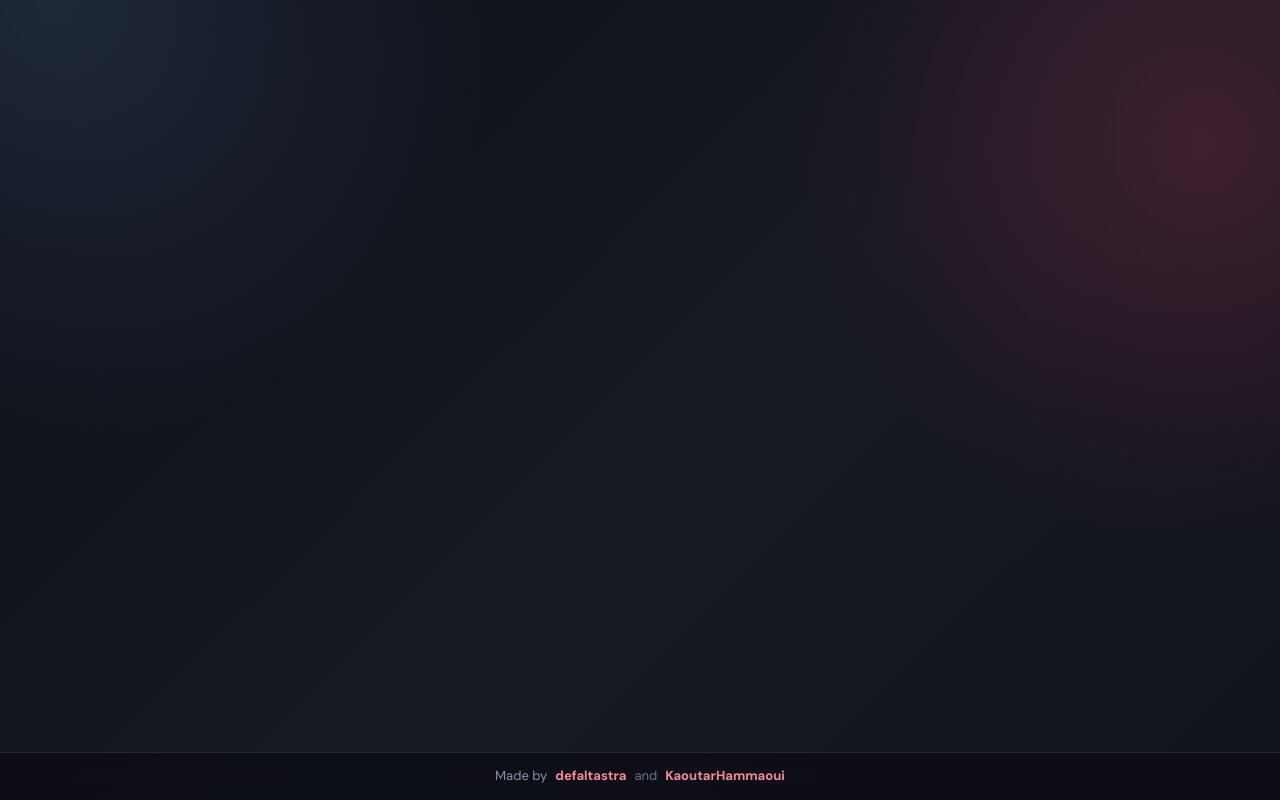
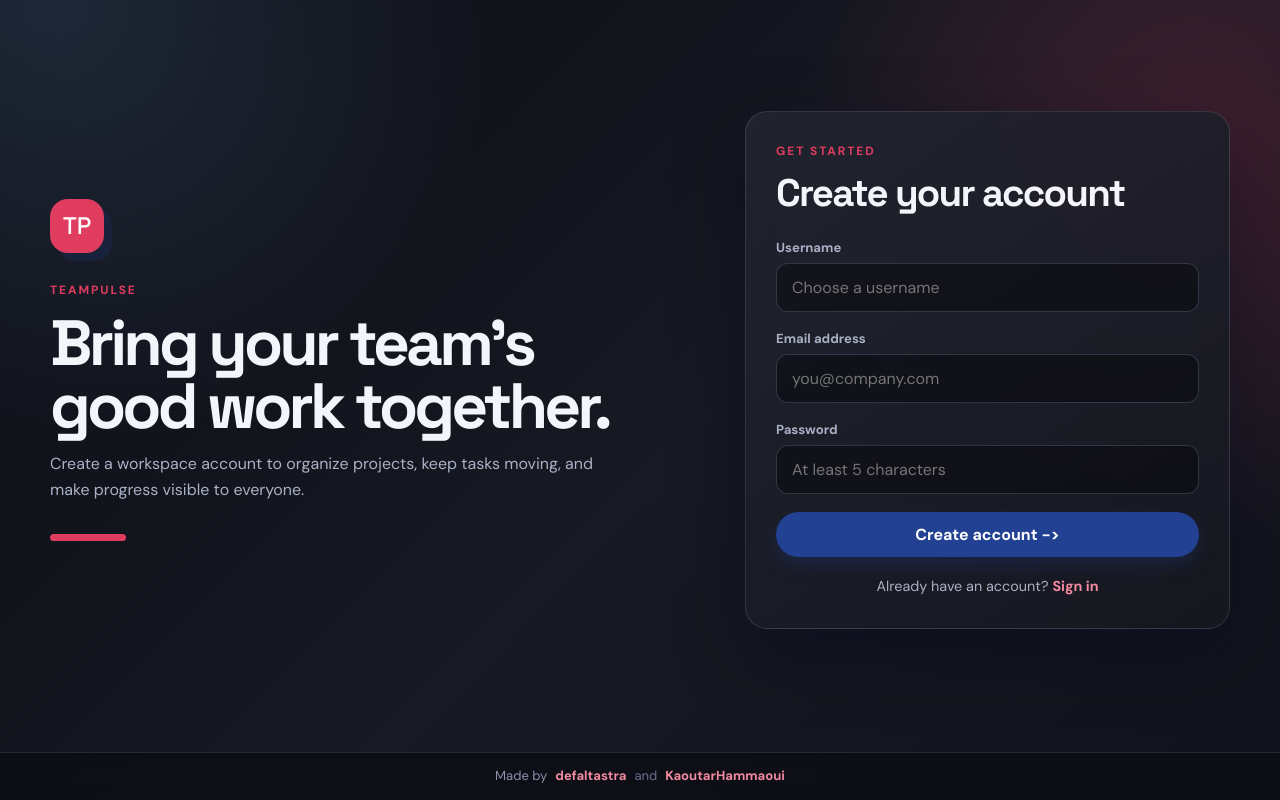
Before and after one commit to KaoutarHammaoui/TeamPulse, a React (Vite) app in the folder frontend/: page /register in a window 1280 px wide. Built offline with nearby package versions, Linux system fonts and the light colour scheme.

Commit message:
register route was successfully added

```diff
--- a/frontend/src/App.css
+++ b/frontend/src/App.css
@@ -61,6 +61,12 @@ td[onclick]:hover { color: var(--coral); background: rgba(223, 60, 95, 0.05); }
 .login-form h2 { margin-bottom: 8px; }
 .field { display: grid; gap: 7px; }
 .field label { color: var(--muted); font-size: 0.82rem; font-weight: 700; }
+.auth-switch { margin: 0; color: var(--muted); font-size: 0.9rem; text-align: center; }
+.auth-switch a { color: #f28aa0; font-weight: 700; text-decoration: none; }
+.auth-switch a:hover { color: white; text-decoration: underline; }
+.register-signin { display: inline-flex; justify-content: center; gap: 8px; padding: 12px 20px; border-radius: 999px; color: white; background: var(--blue); font-weight: 700; text-decoration: none; transition: transform 0.2s, background 0.2s; }
+.register-signin:hover { transform: translateY(-2px); background: var(--coral); }
+.register-submit:disabled { cursor: wait; opacity: 0.7; }
 .modal-page { position: fixed; inset: 0; z-index: 20; display: grid; place-items: center; width: 100%; min-height: 100vh; padding: 24px; background: rgba(5, 7, 14, 0.72); backdrop-filter: blur(10px); animation: modal-in 0.3s ease both; }
 .modal-card { width: min(100%, 540px); padding: 34px; border: 1px solid rgba(220, 226, 241, 0.16); border-radius: 26px; background: linear-gradient(145deg, rgba(38, 40, 53, 0.98), rgba(20, 21, 29, 0.98)); box-shadow: 0 30px 100px rgba(0, 0, 0, 0.55); }
 .tasks-modal-card { width: min(100%, 1080px); max-height: calc(100vh - 48px); overflow: auto; padding: 34px; border: 1px solid rgba(220, 226, 241, 0.16); border-radius: 26px; background: linear-gradient(145deg, rgba(38, 40, 53, 0.98), rgba(20, 21, 29, 0.98)); box-shadow: 0 30px 100px rgba(0, 0, 0, 0.55); }
--- a/frontend/src/App.tsx
+++ b/frontend/src/App.tsx
@@ -14,6 +14,7 @@ import { UpdateRole } from './assets/UpdateRole.js'
 import { GetUsers } from './assets/Users.js'
 import { Logout } from './assets/logout.js'
 import { ProtectedRoute } from './assets/ProtectedRoutes.js'
+import { Register } from './assets/Register.js'
 
 function App() {
 
@@ -22,7 +23,8 @@ function App() {
       <div className="app-frame">
         <Routes>
         <Route path="/login" element={<Login />} />
-        <Route path="/" element={<Login />} />
+          <Route path="/" element={<Login />} />
+          <Route path='/register' element={<Register/>}/>
         <Route path="/projects" element={<ProtectedRoute> <Projects /> </ProtectedRoute>} />
         <Route path="AddProject" element={<ProtectedRoute> <AddProject /></ProtectedRoute>} />
         <Route path="/editProject/:id" element={<ProtectedRoute> <Editroject /></ProtectedRoute>} />
--- /dev/null
+++ b/frontend/src/assets/Register.tsx
@@ -0,0 +1,111 @@
+import { useState } from "react";
+import { Link } from "react-router-dom";
+
+export function Register() {
+    const [username, setUsername] = useState("");
+    const [email, setEmail] = useState("");
+    const [password, setPassword] = useState("");
+    const [error, setError] = useState("");
+    const [isSubmitting, setIsSubmitting] = useState(false);
+    const [isRegistered, setIsRegistered] = useState(false);
+
+    const handleSubmit = async (event: React.FormEvent<HTMLFormElement>) => {
+        event.preventDefault();
+        setError("");
+        setIsSubmitting(true);
+
+        try {
+            const response = await fetch("http://localhost:8080/register", {
+                method: "POST",
+                headers: { "Content-Type": "application/json" },
+                body: JSON.stringify({ username, email, password }),
+            });
+
+            if (!response.ok) {
+                const message = (await response.text()).trim();
+                setError(message || "We couldn't create your account. Please try again.");
+                return;
+            }
+
+            setIsRegistered(true);
+        } catch {
+            setError("We couldn't reach the server. Check your connection and try again.");
+        } finally {
+            setIsSubmitting(false);
+        }
+    };
+
+    return (
+        <main className="login-page">
+            <section className="login-intro">
+                <span className="login-mark">TP</span>
+                <p className="eyebrow">TeamPulse</p>
+                <h1>Bring your team’s good work together.</h1>
+                <p className="subtitle">Create a workspace account to organize projects, keep tasks moving, and make progress visible to everyone.</p>
+            </section>
+            <form className="login-form" onSubmit={handleSubmit}>
+                {isRegistered ? (
+                    <>
+                        <div>
+                            <p className="eyebrow">You’re all set</p>
+                            <h2>Your account is ready</h2>
+                            <p className="subtitle">Sign in with your new account to enter your workspace.</p>
+                        </div>
+                        <Link className="register-signin" to="/login">Go to sign in <span aria-hidden="true">-&gt;</span></Link>
+                    </>
+                ) : (
+                    <>
+                        <div>
+                            <p className="eyebrow">Get started</p>
+                            <h2>Create your account</h2>
+                        </div>
+                        <div className="field">
+                            <label htmlFor="register-username">Username</label>
+                            <input
+                                id="register-username"
+                                type="text"
+                                autoComplete="username"
+                                placeholder="Choose a username"
+                                minLength={3}
+                                value={username}
+                                onChange={(event) => setUsername(event.target.value)}
+                                required
+                            />
+                        </div>
+                        <div className="field">
+                            <label htmlFor="register-email">Email address</label>
+                            <input
+                                id="register-email"
+                                type="email"
+                                autoComplete="email"
+                                placeholder="you@company.com"
+                                value={email}
+                                onChange={(event) => setEmail(event.target.value)}
+                                required
+                            />
+                        </div>
+                        <div className="field">
+                            <label htmlFor="register-password">Password</label>
+                            <input
+                                id="register-password"
+                                type="password"
+                                autoComplete="new-password"
+                                placeholder="At least 5 characters"
+                                minLength={5}
+                                value={password}
+                                onChange={(event) => setPassword(event.target.value)}
+                                required
+                            />
+                        </div>
+                        {error && <p className="form-error" role="alert">{error}</p>}
+                        <button className="register-submit" type="submit" disabled={isSubmitting}>
+                            {isSubmitting ? "Creating account..." : "Create account"}
+                            {!isSubmitting && <span aria-hidden="true"> -&gt;</span>}
+                        </button>
+                        <p className="auth-switch">Already have an account? <Link to="/login">Sign in</Link></p>
+                    </>
+                )}
+            </form>
+        </main>
+    );
+}
--- a/frontend/src/assets/login.tsx
+++ b/frontend/src/assets/login.tsx
@@ -52,6 +52,7 @@ export function Login() {
                 {error && <p className="form-error" role="alert">{error}</p>}
                 <button type="submit">Enter workspace <span aria-hidden="true">-&gt;</span></button>
             </form>
+            <p onClick={()=>{navigate('/register')}}>register</p>
         </main>
     )
 }
```
